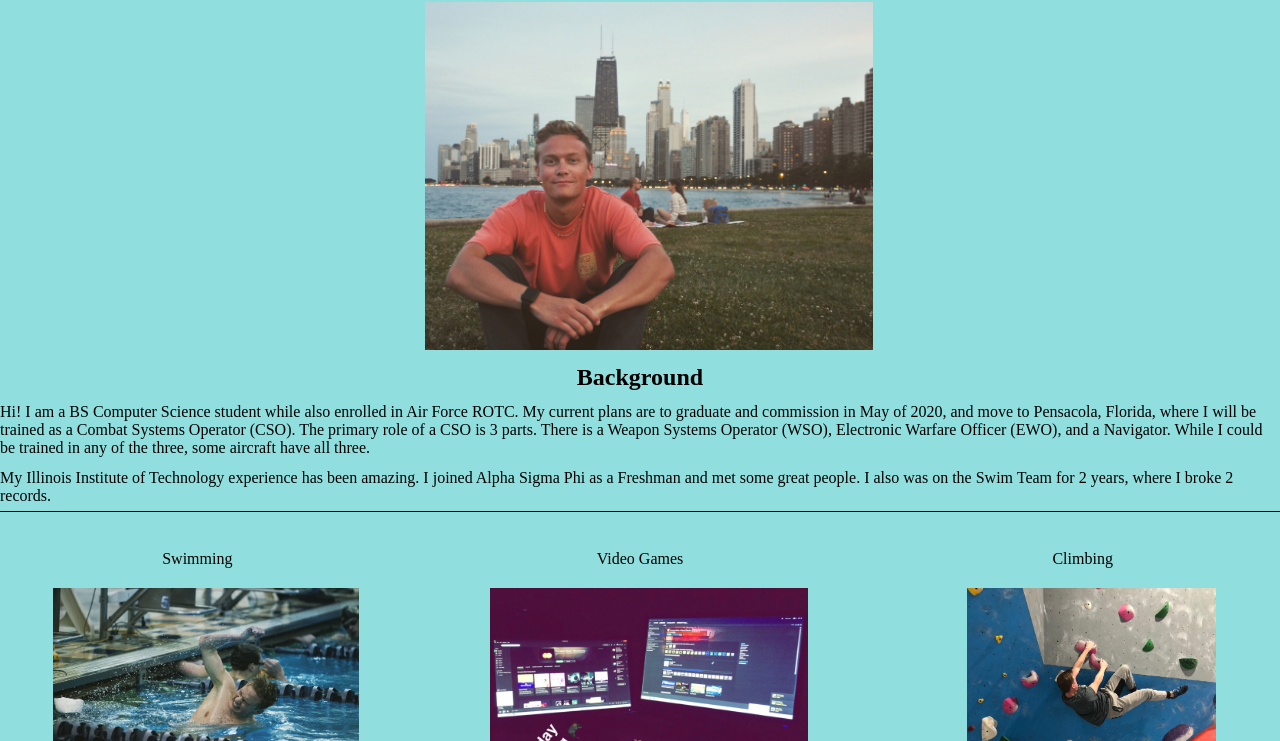
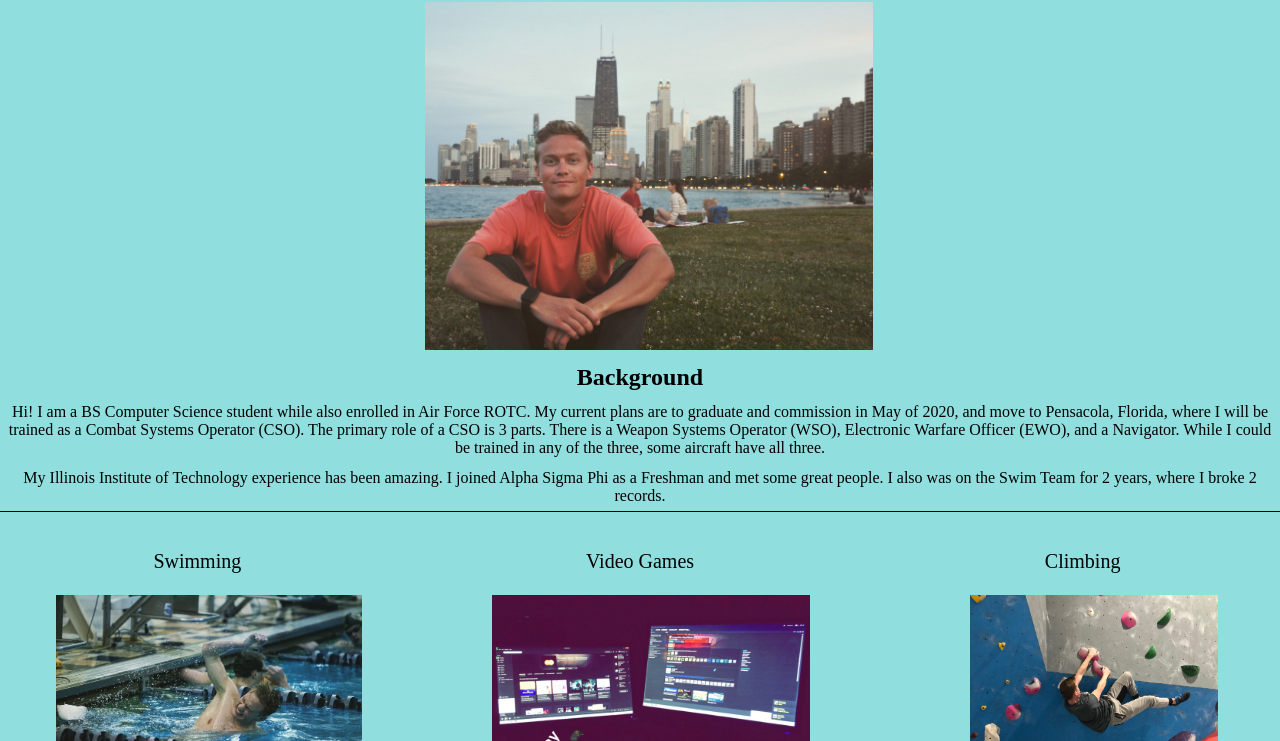
Before and after one commit to kdiepholz/COM330Proj2, a plain HTML site: page index.html in a window 1280 px wide. Shown: the part 59-800 px from the top of the page. Drawn offline with Linux system fonts and the light colour scheme.

Commit message:
Update screen.css

```diff
--- a/screen.css
+++ b/screen.css
@@ -80,22 +80,23 @@ h3{
 h4{
     text-align:center;
     color: black;
-    font-size: 100%;
+    font-size: 125%;
     padding: 6px;
 }
 h5{
     text-align:center;
     color: black;
-    font-size: 100%;
+    font-size: 125%;
     padding: 6px;
 }
 h6{
     text-align:center;
     color: black;
-    font-size: 100%;
+    font-size: 125%;
     padding: 6px;
 }
 p{
+    text-align:center;
     color: black;
 	padding: 6px 0;
 	font-size: 100%;
@@ -141,10 +142,6 @@ p{
   grid-row-gap: 3em;
   grid-column-gap: 3em;
 }
-container{
-    display:flex;
-    flex-direction:column;
-}
 block{
   text-align: left;
   color: black;
@@ -159,7 +156,7 @@ div.content {
   justify-content: center;
   align-content: space-between;
 }
-@media screen and (max-width:600px){
+@media screen and (max-width:800px){
 .content{
 grid-template-columns: 1fr;
 grid-template-rows: auto;
```
